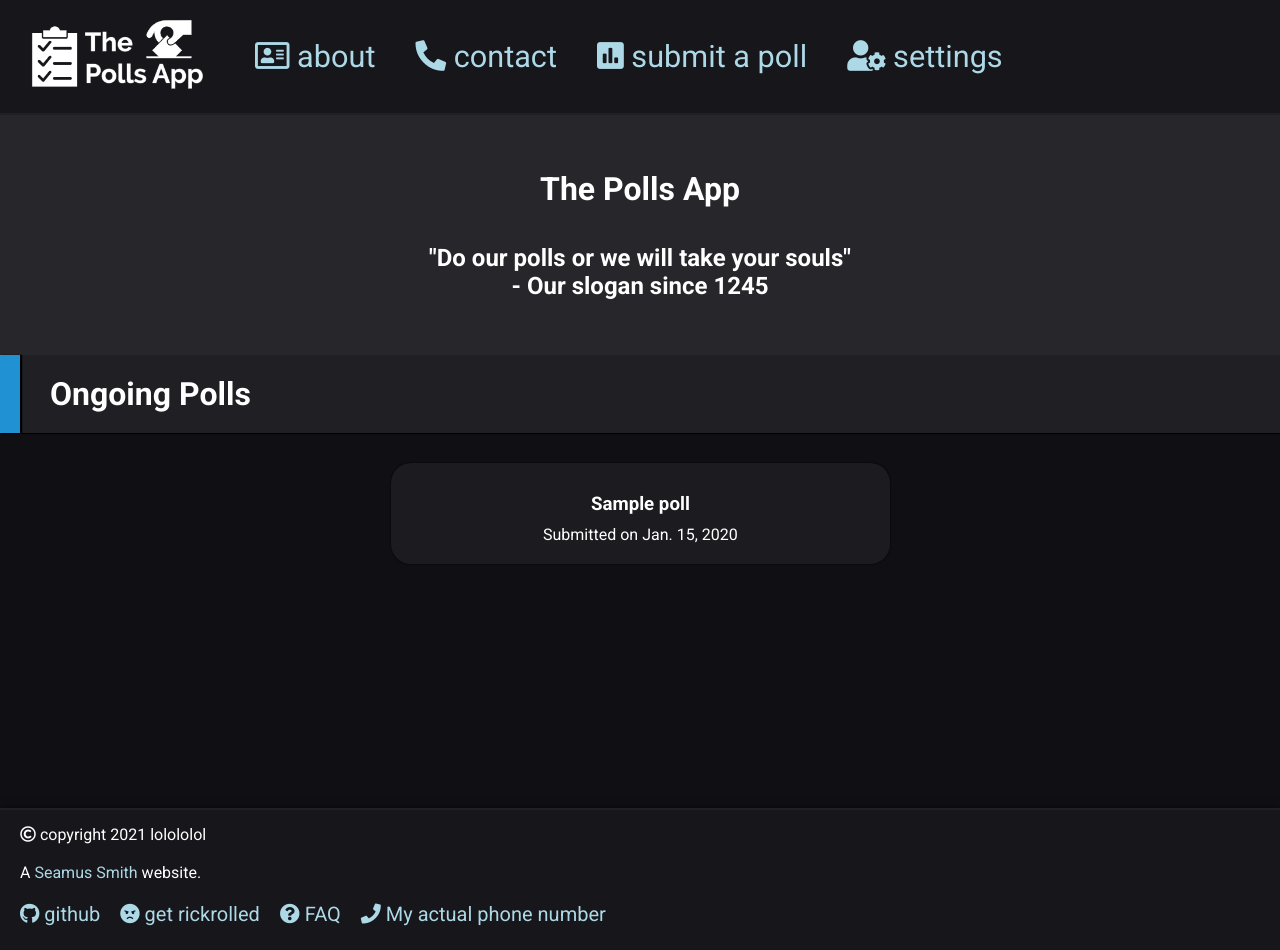
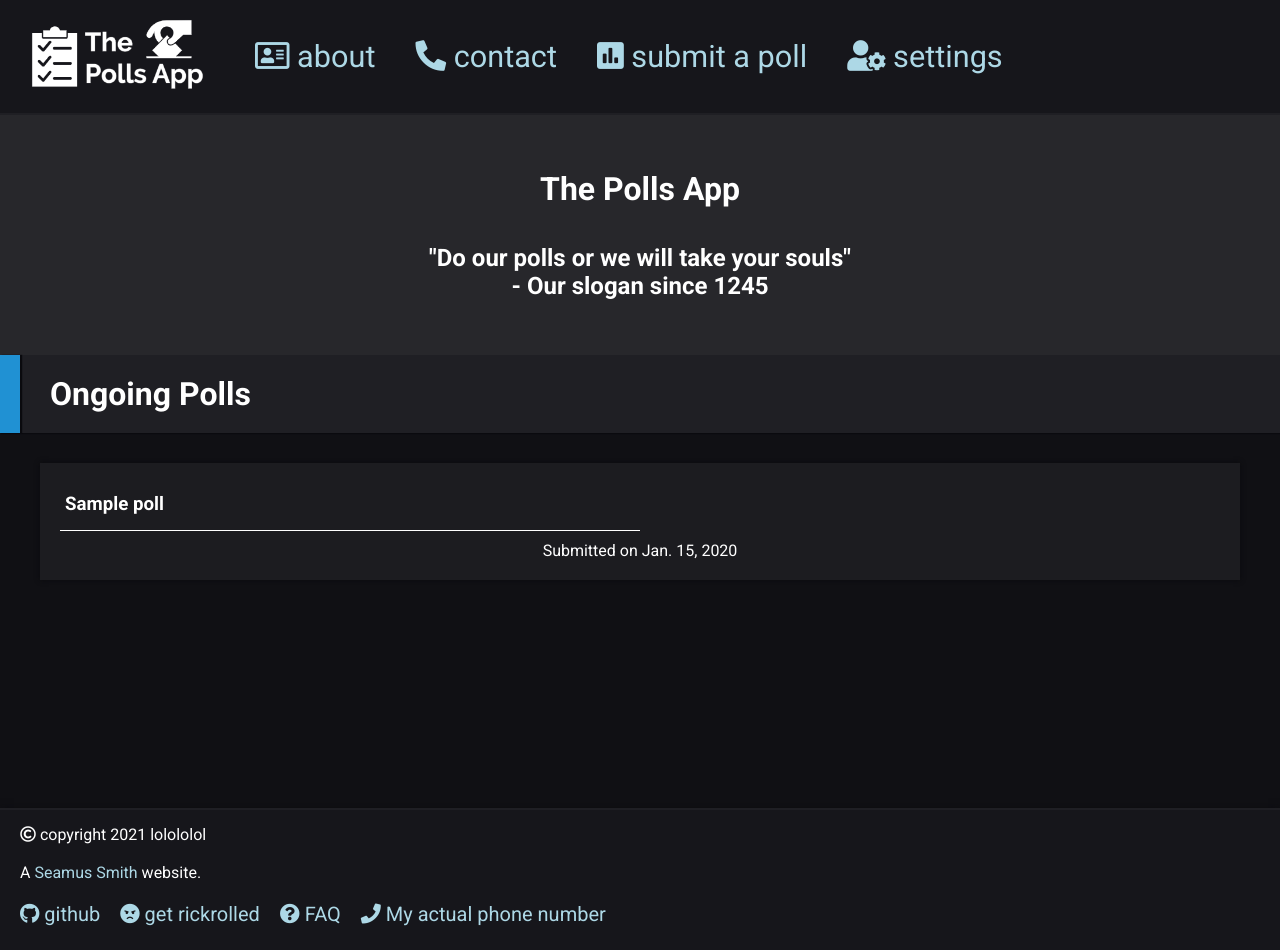
Before and after one commit to seamussmith/PollsProject, a Django app: page /pollapp/ in a window 1280 px wide. Run offline with Django 3.2, Linux system fonts and the light colour scheme; tables that the repository leaves empty hold one stand-in row (values such as "Sample post").

Commit message:
Implment new poll component

```diff
--- a/pollapp/templates/pollapp/components/poll.html
+++ b/pollapp/templates/pollapp/components/poll.html
@@ -2,13 +2,15 @@
 {% load humanize %}
 <div class="poll" style="animation-delay: {{ delay|mul:0.05 }}s;" onclick="TogglePollVisibility(this)">
     <h3 class="poll__title">{{ poll.question }}</h3>
+    <div class="poll__line"></div>
     <form
     action="{% url "pollapp:poll-vote" %}"
     method="POST"
     class="poll__form {% if vote is not None %}poll__form--voted{% endif %}"
     id="{{ poll.uuid }}"
-    onclick="event.stopPropagation()">
+    >
         {% csrf_token %}
+        <div class="poll__choice-container">
             {% for choice in poll.choices %}
             <button
             type="button"
@@ -21,6 +23,7 @@
             style="--precentage: {{ choice.votes|div:total|mul:100|rnd }}%;"
             onclick="SendVote(this); event.stopPropagation()">{{ choice.name }}</button>
             {% endfor %}
+        </div>
         <input type="hidden" name="uuid" value="{{ poll.uuid }}">
     </form>
     <p style="text-align:center;">Submitted on {{ pub_date }}</p>
--- a/static/scripts/ts/poll-script.ts
+++ b/static/scripts/ts/poll-script.ts
@@ -18,7 +18,7 @@
 {
     // Convert button and form to JQuery object
     let $self = $(self)
-    let $form = $(self.parentElement)
+    let $form = $(self.parentElement.parentElement)
     // Send Ajax request
     $.ajax({
         method: $form.attr("method"),
@@ -30,7 +30,9 @@
     })
     .done((data: IPoll) => { // On a successful vote...
         $form.children().prop("disabled", false) // Re-enable form children
-        let $prev = $form.children(".poll__choice--selected").toggleClass("poll__choice--selected")
+        let $prev = $form.children(".poll__choice-container")
+                        .children(".poll__choice--selected")
+                        .toggleClass("poll__choice--selected")
         if ($self.attr("value") !== $prev.attr("value")) // Vote highlight switching thing
             $self.toggleClass("poll__choice--selected")
         let totalVotes = data.choices.reduce((val, choice) => val + choice.votes, 0) || 1 // Calculate the total amount of votes.
--- a/static/styles/base-style.css
+++ b/static/styles/base-style.css
@@ -27,10 +27,11 @@
     --layer-2: rgb(28, 28, 32);
     --layer-3: rgb(31, 31, 36);
     --layer-4: rgb(39, 39, 43);
-    --shadow-color: black;
+    --shadow-color: rgb(10, 10, 14);
     --link-color: lightblue;
     --link-hover: rgb(110, 186, 211);
     --text-color: white;
+    --text-color-muted: rgb(121, 120, 120);
     --text-color-inverse: black;
     --button-color-primary: rgb(32, 116, 211);
     --button-color-primary-dark: rgb(16, 58, 105);
@@ -66,7 +67,7 @@
     background-color: var(--button-color-primary);
     border: 0;
     outline: 0;
-    border-radius: 10px;
+    border-radius: 0;
     font-size: 23pt;
     padding: 10px;
 }
--- a/static/styles/poll.css
+++ b/static/styles/poll.css
@@ -9,20 +9,17 @@
 
 .poll {
     background-color: var(--layer-2);
-    transform: scale(0);
-    border-radius: 20px;
+    /* transform: scale(0); */
     transition: 0.25s;
     /* border: 1px solid red; */
-    box-shadow: 0px 0px 2px var(--shadow-color);
+    box-shadow: 0px 0px 5px var(--shadow-color);
     height: auto;
-    width: 440px;
+    width: 100%;
     margin: 10px 20px;
     padding: 20px;
-    display: flex;
-    align-self: flex-start;
-    flex-direction: column;
+    display: block;
     /* opacity: 0; */
-    animation: pop 0.5s ease forwards;
+    /* animation: pop 0.5s ease forwards; */
 }
 
 @media (min-width: 780px)
@@ -36,12 +33,12 @@
         background-color: var(--layer-3);
     }
 }
-@media (max-width: 1280px)
+/* @media (max-width: 1280px)
 {
     .poll {
         width: 37%;
     }
-}
+} */
 
 @media (max-width: 780px)
 {
@@ -51,59 +48,37 @@
     }
     .poll .poll__form {
         display: flex;
-        animation: none !important;
     }
     .poll-container {
         padding: 20px 20px;
     }
 }
 
-/* how does this work? WHY DOES THIS WORK? HAS I EVER WORK? */
-/* use outline, nerd */
-
-/* Might replace with a poll results thingy, kinda like twitter: https://blog.thesocialms.com/wp-content/uploads/2015/12/eventbrite-example-Twitter-polls.png */
-/* Could be done with the :before and :after elements */
-/* .poll__highlighted {
+.poll__form {
+    display: flex;
+    flex-direction: row;
+    flex-wrap: wrap;
+    transform-origin: top;
     position: relative;
-}
-
-.poll__highlighted:after {
-    content: "";
-    height: auto;
-    width: auto;
-    top: 0;
-    left: 0;
-    right: 0;
-    bottom: 0;
-    animation: fadein 0.3s;
-    position: absolute;
-    border: solid var(--poll-button-selected-color) 2px;
-} */
-
-.poll__form {
-    flex-direction: column;
-    transform-origin: top;
-    display: none;
+    overflow: hidden;
+    margin-bottom: 5px;
 }
 
 .poll__choice {
     --precentage: 0%;
     font-size: 20px;
     padding: 5px;
-    margin: 5px;
+    margin: 5px 5px;
     border: 0;
     outline: 0;
-    border-radius: 10px;
     background-color: var(--button-color-primary);
+    width: 25%;
     /* color: var(--text-color-inverse); */
 }
 
 .poll__title {
-    text-align: center;
-    padding: 10px 0;
+    padding: 10px 5px;
 }
-
-/* TODO: Add modifier for polls that have been voted on */
 
 .poll__form--voted .poll__choice {
     text-align: left;
@@ -145,7 +120,6 @@
 }
 
 .poll__choice--selected {
-    /* TODO: Make proper color for selected poll */
     filter: hue-rotate(-84deg) !important;
 }
 
@@ -154,7 +128,36 @@
     animation: fadein 0.25s linear;
 }
 
-@media (min-width: 780px) {
+.poll--visible .poll__form .poll__choice-container {
+    top: 0;
+    height: 100%;
+    transition: 0.25s ease;
+}
+
+.poll__line {
+    background-color: white;
+    width: 50%;
+    height: 1px;
+    padding: 0;
+    margin: 5px 0;
+}
+
+@media (max-width: 780px)
+{
+    .poll__line {
+        width: 100%;
+    }
+
+    .poll__choice {
+        width: 100%;
+        margin: 0;
+        margin-top: 10px;
+    }
+}
+
+@media (min-width: 780px)
+{
+
     .poll--visible:hover {
         background-color: var(--layer-3);
     }
@@ -163,3 +166,28 @@
         background-color: var(--layer-2);
     }
 }
+
+.poll-misc {
+    font-style: italic;
+    color: var(--layer-3);
+}
+
+.poll-misc__info {
+    color: var(--text-color);
+    padding: 0;
+    font-size: 12pt;
+}
+
+.poll-misc__info-muted {
+    color: var(--text-color-muted);
+    padding: 0;
+    font-size: 6pt;
+}
+
+.poll__choice-container {
+    width: 100%;
+    height: 0;
+    position: relative;
+    top: -550px;
+    transition: 0.25s ease;
+}
```
Lines whose indentation alone changed are shown as unchanged.
